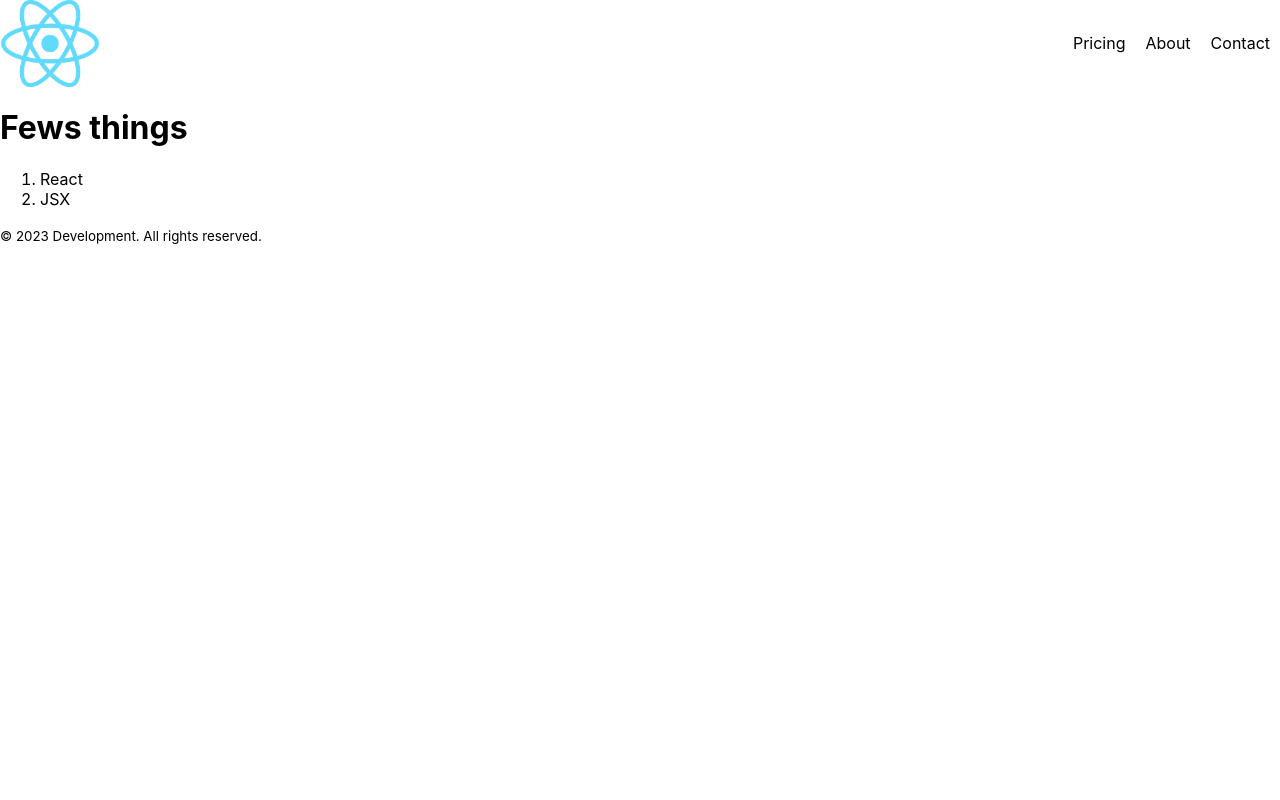
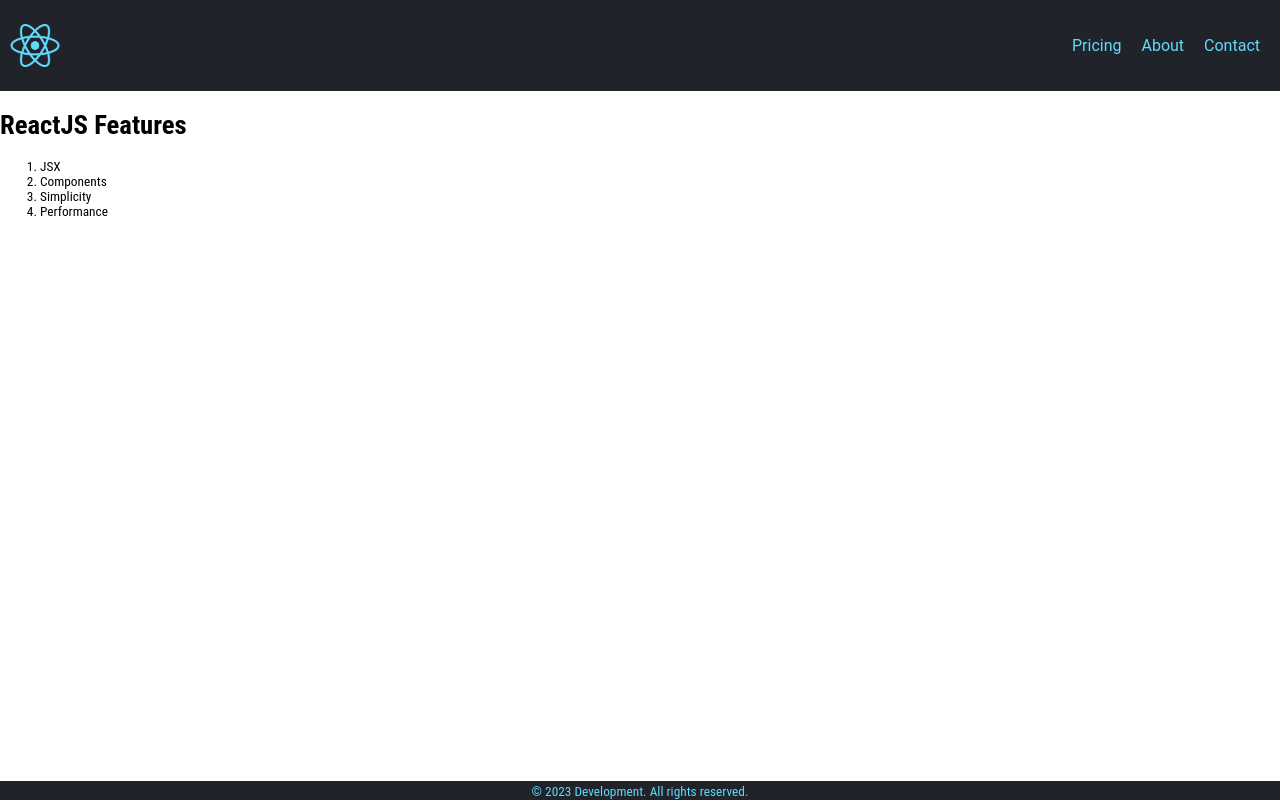
Before and after one commit to uniquedm/react-info-page, a React (Create React App) app: page / in a window 1280 px wide. Built offline with nearby package versions, Linux system fonts and the light colour scheme.

Commit message:
CSS Styling, Exporting and Importing Components

```diff
--- /dev/null
+++ b/src/Footer.js
@@ -0,0 +1,9 @@
+import React from "react"
+
+export default function Footer() {
+    return (
+      <footer className="footer">
+        <small>© 2023 Development. All rights reserved.</small>
+      </footer>
+    )
+  }
--- /dev/null
+++ b/src/Header.js
@@ -0,0 +1,17 @@
+import React from "react"
+import logo from "./images/react-icon.png"
+
+export default function Header() {
+    return (
+      <header>
+        <nav className="nav">
+          <img alt="React Logo" src={logo} className="nav-logo"/>
+          <ul className="nav-items">
+            <li>Pricing</li>
+            <li>About</li>
+            <li>Contact</li>
+          </ul>
+        </nav>
+      </header>
+    )
+}
--- /dev/null
+++ b/src/MainContent.js
@@ -0,0 +1,15 @@
+import React from "react"
+
+export default function MainContent() {
+    return (
+      <div className="content">
+        <h1>ReactJS Features</h1>
+        <ol>
+          <li>JSX</li>
+          <li>Components</li>
+          <li>Simplicity</li>
+          <li>Performance</li>
+        </ol>
+      </div>
+    )
+  }
--- a/src/index.css
+++ b/src/index.css
@@ -18,9 +18,13 @@ code {
 }
 
 .nav {
+  font-family: Roboto;
   display: flex;
   justify-content: space-between;
   align-items: center;
+  background-color: rgb(32, 35, 42);
+  color: rgb(97, 218, 251);
+  padding: 10px;
 }
 
 .nav-items > li {
@@ -28,6 +32,22 @@ code {
 }
 
 .nav-logo {
-  width: 100px;
+  width: 50px;
   align-items: center;
 }
+
+.footer {
+  position: fixed;
+  left: 0;
+  bottom: 0;
+  width: 100%;
+  background-color: rgb(32, 35, 42);
+  color: rgb(97, 218, 251);
+  font-family: "Roboto Condensed";
+  text-align: center;
+}
+
+.content {
+  font-family: "Roboto Condensed";
+  font-size: smaller;
+}
--- a/src/index.js
+++ b/src/index.js
@@ -1,44 +1,11 @@
 import React from "react"
 import ReactDOM from "react-dom/client"
-import logo from "./images/react-icon.png"
 import './index.css';
+import Header from "./Header"
+import Footer from "./Footer";
+import MainContent from "./MainContent";
 
-function Header() {
-  return (
-    <header>
-      <nav className="nav">
-        <img alt="React Logo" src={logo} className="nav-logo"/>
-        <ul className="nav-items">
-          <li>Pricing</li>
-          <li>About</li>
-          <li>Contact</li>
-        </ul>
-      </nav>
-    </header>
-  )
-}
-
-function Footer() {
-  return (
-    <footer>
-      <small>© 2023 Development. All rights reserved.</small>
-    </footer>
-  )
-}
-
-function MainContent() {
-  return (
-    <>
-      <h1>Fews things</h1>
-      <ol>
-        <li>React</li>
-        <li>JSX</li>
-      </ol>
-    </>
-  )
-}
-
-function Page() {
+function App() {
   return (
     <>
       <Header/>
@@ -46,8 +13,7 @@ function Page() {
       <Footer/>
     </>
   )
-
 }
 
 const root = ReactDOM.createRoot(document.getElementById("root"));
-root.render(<Page/>);
+root.render(<App/>);
```
